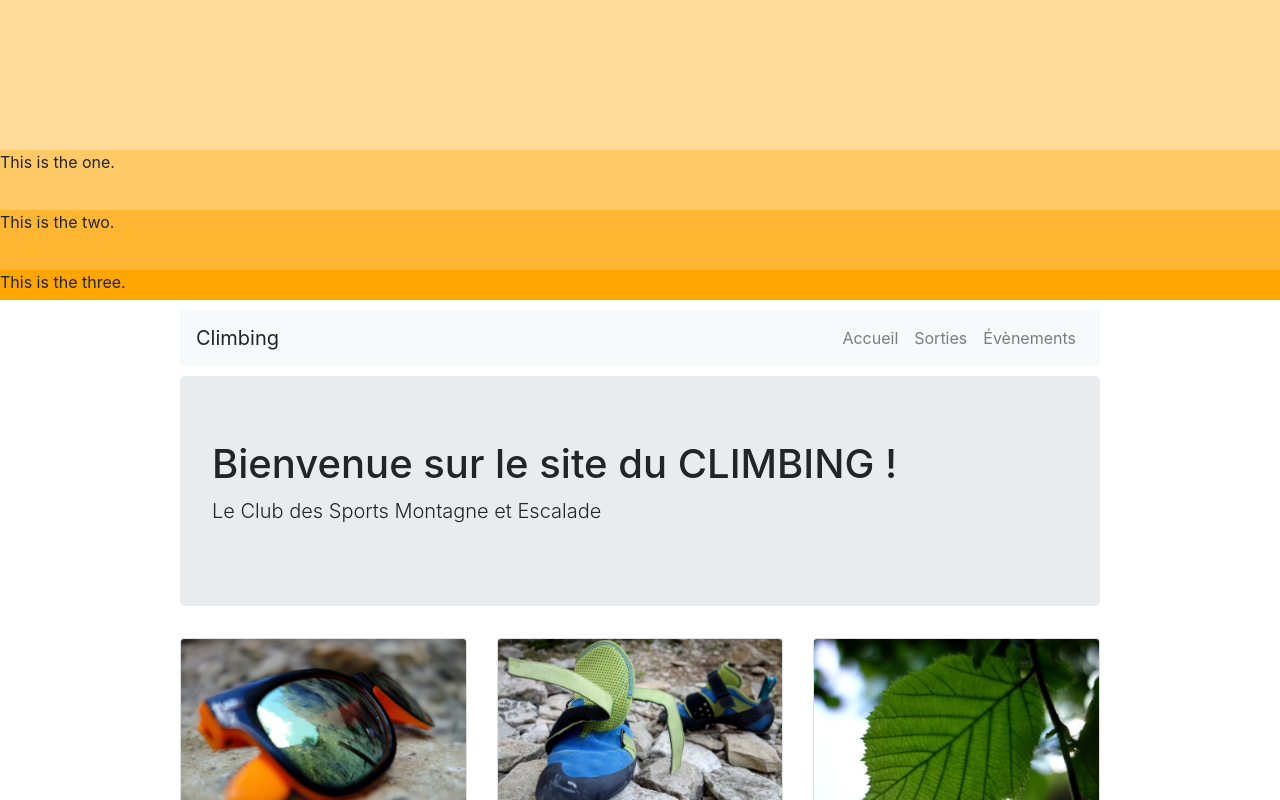
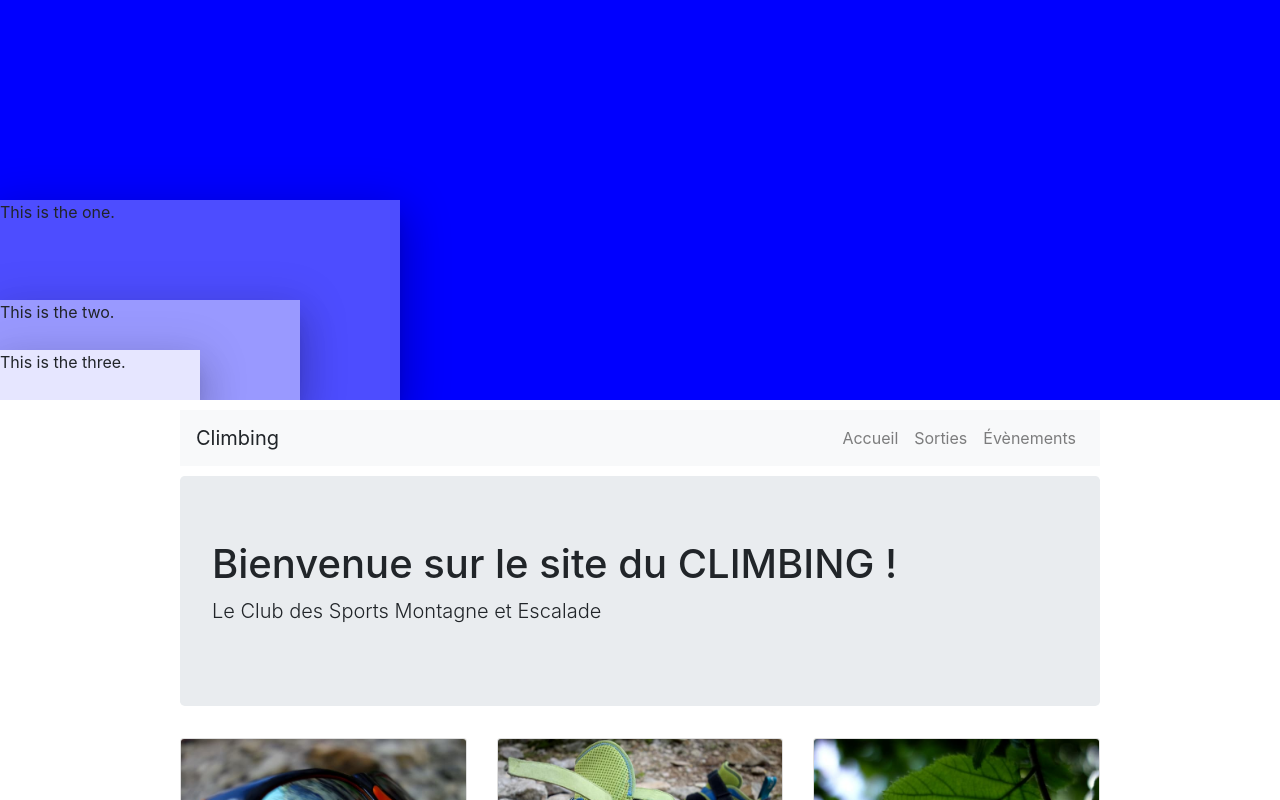
Before and after one commit to yve5/climbing, a React (Create React App) app: page /#/ in a window 1280 px wide. Shown: the top 800 px of the page. Built offline with nearby package versions, Linux system fonts and the light colour scheme.

Commit message:
translateY

```diff
--- a/src/Features/Parallax/Parallax.js
+++ b/src/Features/Parallax/Parallax.js
@@ -2,9 +2,15 @@ import React, { Component } from 'react';
 import './Parallax.scss';
 
 class Parallax extends Component {
-  // constructor(props) {
-  //   super(props);
-  // }
+  constructor(props) {
+    super(props);
+
+    this.handleScroll = this.handleScroll.bind(this)
+
+    this.state = {
+      scrolled: 0,
+    };
+  }
 
   componentDidMount() {
     window.addEventListener("scroll", this.handleScroll);
@@ -15,11 +21,7 @@ class Parallax extends Component {
   }
 
   handleScroll(eve) {
-    let scrolled = window.pageYOffset;
-
-    // background.top = (scrolled) + 'px';
-
-    console.log(scrolled);
+    this.setState({ scrolled: Math.round(window.pageYOffset) });
   }
 
   render() {
@@ -27,24 +29,24 @@ class Parallax extends Component {
       <div className="parallax">
         <div
           className="parallax__layer"
-          style = {{
-            'top': '50%',
+          style={{
+            'transform': 'translateY(-' + Math.round(this.state.scrolled * 0.2) + 'px)',
           }}
-        >
+          >
           This is the one.
           </div>
         <div
           className="parallax__layer parallax__layer--two"
-          style = {{
-            'top': '70%',
+          style={{
+            'transform': 'translateY(-' + Math.round(this.state.scrolled * 0.5) + 'px)',
           }}
-        >
+          >
           This is the two.
         </div>
         <div
           className="parallax__layer parallax__layer--three"
-          style = {{
-            'top': '90%',
+          style={{
+            'transform': 'translateY(-' + Math.round(this.state.scrolled * 0.8) + 'px)',
           }}
         >
           This is the three.
--- a/src/Features/Parallax/Parallax.scss
+++ b/src/Features/Parallax/Parallax.scss
@@ -1,24 +1,33 @@
 .parallax {
-  $main-color: orange;
+  $main-color: blue;
 
-  background-color: lighten($main-color, 30%);
+  background-color: lighten($main-color, 0%);
   box-sizing: border-box;
   position: relative;
   overflow: hidden;
-  height: 300px;
+  height: 400px;
 
   &__layer {
-    background-color: lighten($main-color, 20%);
+    background-color: lighten($main-color, 15%);
     position: absolute;
-    height: 100%;
-    width: 100%;
+    bottom: 0;
+
+    box-shadow: 0 24px 38px 3px rgba(0,0,0,.14), 0 9px 46px 8px rgba(0,0,0,.12), 0 11px 15px -7px rgba(0,0,0,.2);
+    height: 200px;
+    width: 400px;
 
     &--two {
-      background-color: lighten($main-color, 10%);
+      background-color: lighten($main-color, 30%);
+
+      height: 100px;
+      width: 300px;
     }
 
     &--three {
-      background-color: lighten($main-color, 0%);
+      background-color: lighten($main-color, 45%);
+
+      height: 50px;
+      width: 200px;
     }
   }
 }
```
